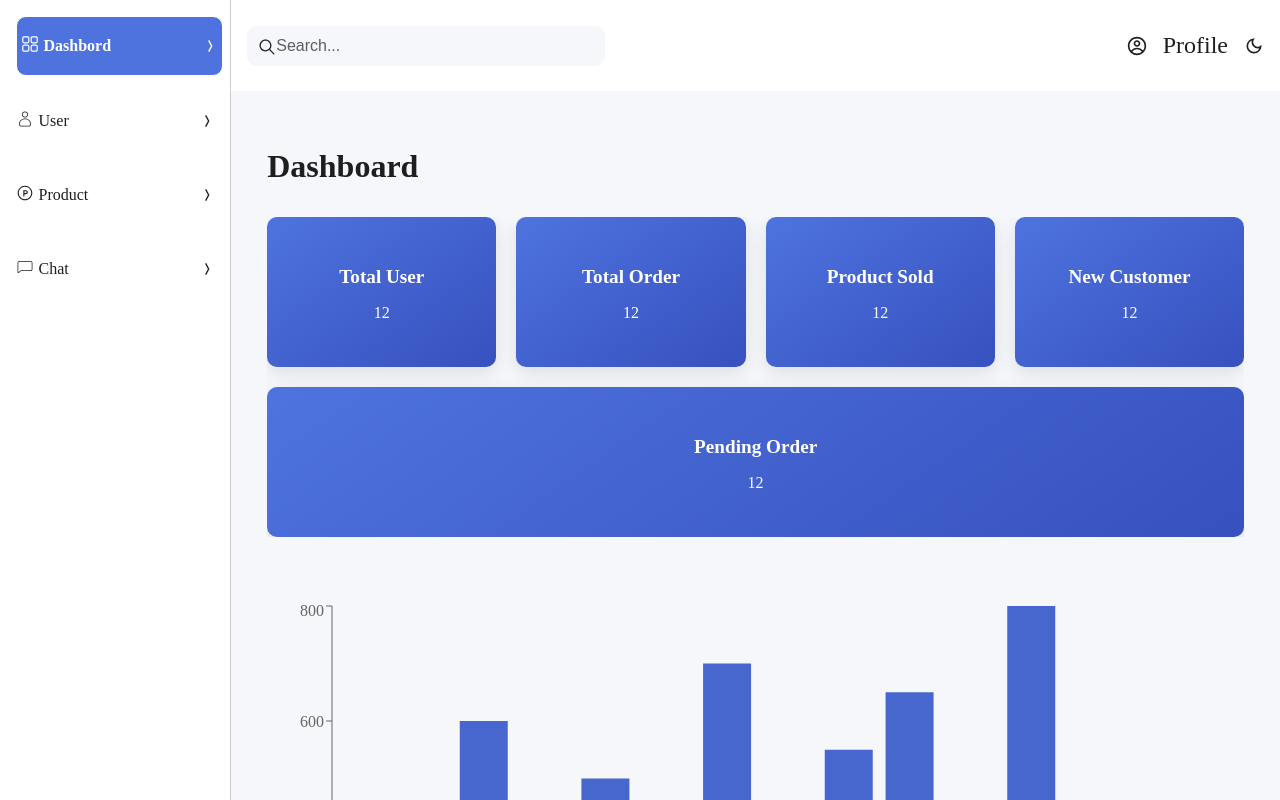
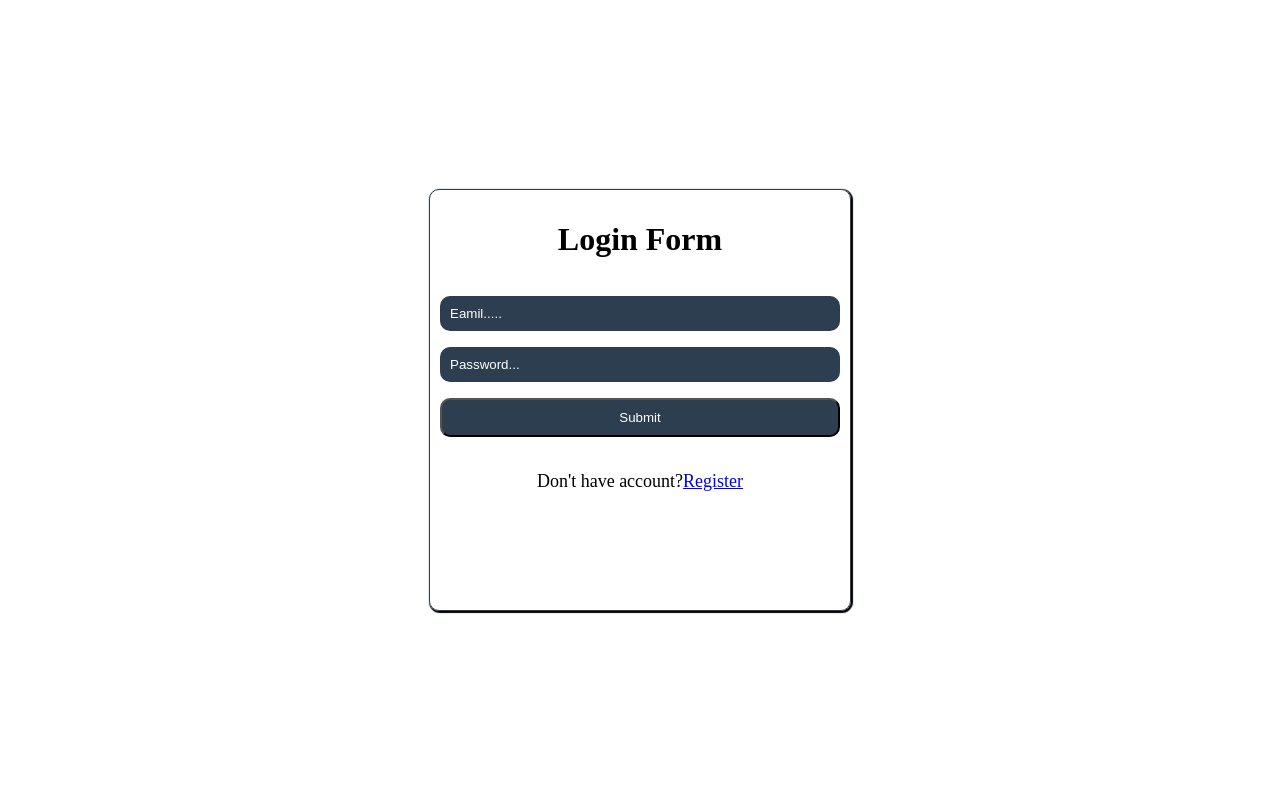
Before and after one commit to MohMohAung-devo/dashboard, a React (Vite) app: page / in a window 1280 px wide. Built offline with nearby package versions, Linux system fonts and the light colour scheme; no server answers.

Commit message:
feat:auth

```diff
--- a/src/App.tsx
+++ b/src/App.tsx
@@ -4,21 +4,29 @@ import Product from "./page/product/Product";
 import User from "./page/user/User";
 import { Routes, BrowserRouter, Route } from "react-router-dom";
 import { ThemeProvider } from "./useContext";
+import { AuthProvider } from "./services/authContext";
 import Chat from "./page/chat/Chat";
+import ProtectRoutes from "./components/ProtectRoutes";
+import Login from "./components/login/Login";
 function App() {
   return (
+    <AuthProvider>
       <ThemeProvider>
         <BrowserRouter>
           <Routes>
+            <Route path="/login" element={<Login />} />
+            <Route path="" element={<ProtectRoutes />}>
               <Route path="" element={<Layout />}>
                 <Route path="/" element={<Home />} />
                 <Route path="/product" element={<Product />} />
                 <Route path="/user" element={<User />} />
                 <Route path="/chat" element={<Chat />} />
               </Route>
+            </Route>
           </Routes>
         </BrowserRouter>
       </ThemeProvider>
+    </AuthProvider>
   );
 }
 
--- /dev/null
+++ b/src/components/ProtectRoutes.tsx
@@ -0,0 +1,11 @@
+import React from "react";
+import { useAuth } from "../services/authContext";
+import Login from "./login/Login";
+import { Home } from "../page/dashbaord/Home";
+
+const ProtectRoutes = () => {
+  const { user } = useAuth();
+  return <div>{!user ? <Login /> : <Home />}</div>;
+};
+
+export default ProtectRoutes;
--- /dev/null
+++ b/src/components/login/Login.module.css
@@ -0,0 +1,51 @@
+.LoginForm {
+  width: 70%;
+  margin: auto;
+  height: 100%;
+}
+
+.Form {
+  display: flex;
+  flex-direction: column;
+  justify-content: center;
+  align-items: center;
+  align-content: center;
+  height: 100vh;
+}
+
+.formWrap {
+  display: flex;
+  flex-direction: column;
+  border: 1px solid #2c3e50;
+  width: 400px;
+  height: 400px;
+  text-align: center;
+  padding: 10px;
+  gap: 1rem;
+  box-shadow: 1px 1px 1px 1px;
+  border-radius: 10px;
+}
+
+.input {
+  padding: 10px;
+  border-radius: 10px;
+  border: none;
+  background-color: #2c3e50;
+  color: white;
+}
+
+.input::placeholder {
+  color: white;
+}
+
+.input:focus {
+  outline: none;
+}
+
+.button {
+  background-color: #2c3e50;
+  padding: 10px;
+  color: white;
+  border-radius: 10px;
+  cursor: pointer;
+}
--- /dev/null
+++ b/src/components/login/Login.tsx
@@ -0,0 +1,27 @@
+import { Link } from "react-router-dom";
+import classes from "./Login.module.css";
+import { useAuth } from "../../services/authContext";
+
+const Login = () => {
+  return (
+    <div className={classes.LoginForm}>
+      <div className={classes.Form}>
+        <form className={classes.formWrap}>
+          <h1>Login Form</h1>
+          <input placeholder="Eamil....." className={classes.input} />
+          <input placeholder="Password..." className={classes.input} />
+          <button type="submit" className={classes.button}>
+            Submit
+          </button>
+          <div style={{ fontSize: "18px" }}>
+            <p>
+              Don't have account?<Link to="/register">Register</Link>
+            </p>
+          </div>
+        </form>
+      </div>
+    </div>
+  );
+};
+
+export default Login;
--- /dev/null
+++ b/src/services/api.ts
@@ -0,0 +1,24 @@
+import axios, { AxiosError } from "axios";
+
+const API = axios.create({
+  baseURL: "http://localhost:3000",
+  withCredentials: true,
+});
+
+API.interceptors.response.use(
+  (response) => response,
+  async (error: AxiosError) => {
+    if (error.response?.status === 401) {
+      try {
+        await API.post("/refresh");
+        return API({ ...error.config, headers: { ...error.config?.headers } });
+      } catch (err) {
+        console.error("Token refresh failed");
+        return Promise.reject(err);
+      }
+    }
+
+    return Promise.reject(error);
+  }
+);
+export default API;
--- /dev/null
+++ b/src/services/auth.ts
@@ -0,0 +1,89 @@
+import API from "./api";
+
+interface userData {
+  // name: string;
+  // email: string;
+  // phone: string;
+  // password: string;
+  // location: string;
+
+  id?: string;
+  _id?: string;
+  name: string;
+  email: string;
+  phone: string;
+  location: string;
+  password?: string;
+  refreshToken?: string;
+  createdAt?: Date;
+}
+
+interface LoginCredentails {
+  email: string;
+  password: string;
+}
+
+interface ApiError extends Error {
+  response?: {
+    data?: {
+      message?: string;
+    };
+    status?: number;
+  };
+}
+
+interface AuthResponse {
+  // success: boolean;
+  // user?: {
+  //   id: string;
+  //   name: string;
+  //   email: string;
+  //   phone: string;
+  //   location: string;
+  // };
+
+  // message?: string;
+
+  success: boolean;
+  accessToken?: string;
+  refreshToken?: string;
+  user: userData;
+  message?: string;
+}
+
+export const register = async (userData: userData): Promise<AuthResponse> => {
+  try {
+    const response = await API.post<AuthResponse>("/users", userData);
+    return response.data;
+  } catch (error: unknown) {
+    const apiError = error as ApiError;
+    throw new Error(apiError.response?.data?.message || "Registration failed");
+  }
+};
+
+export const login = async (
+  credentail: LoginCredentails
+): Promise<AuthResponse> => {
+  const response = await API.post<AuthResponse>("/login", credentail);
+  return response.data;
+};
+
+export const logout = async (): Promise<{ success: boolean }> => {
+  try {
+    const response = await API.post<{ success: boolean }>("/logout");
+    return response.data;
+  } catch (error: unknown) {
+    const apiError = error as ApiError;
+    throw new Error(apiError.response?.data?.message || "Logout failed");
+  }
+};
+
+export const getProfile = async (): Promise<AuthResponse> => {
+  try {
+    const response = await API.get<AuthResponse>("/profile");
+    return response.data;
+  } catch (error) {
+    const apiError = error as ApiError;
+    throw new Error(apiError.response?.data?.message || "Profile fetch failed");
+  }
+};
--- /dev/null
+++ b/src/services/authContext.tsx
@@ -0,0 +1,84 @@
+import React, { useContext, useEffect, useState } from "react";
+import { createContext } from "react";
+import * as authService from "./auth";
+
+interface userData {
+  id?: string;
+  _id?: string;
+  name: string;
+  email: string;
+  phone: string;
+  location: string;
+  password?: string;
+  refreshToken?: string;
+  createdAt?: Date;
+}
+
+interface Props {
+  children: React.ReactNode;
+}
+
+interface AuthResponse {
+  success: boolean;
+  accessToken?: string;
+  refreshToken?: string;
+  user: userData;
+  message?: string;
+}
+interface AuthContextType {
+  user: userData | null;
+  loading: boolean;
+  login: (email: string, password: string) => Promise<AuthResponse>;
+  logout: () => Promise<void>;
+  register: (userData: userData) => Promise<AuthResponse>;
+}
+
+const AuthContext = createContext<AuthContextType | undefined>(undefined);
+
+export const AuthProvider: React.FC<Props> = ({ children }) => {
+  const [user, setUser] = useState<userData | null>(null);
+  const [loading, setLoading] = useState(true);
+
+  useEffect(() => {
+    const checkAuth = async () => {
+      try {
+        const { user } = await authService.getProfile();
+        setUser(user);
+      } catch (error) {
+        setUser(null);
+      } finally {
+        setLoading(false);
+      }
+    };
+    void checkAuth();
+  }, []);
+
+  const login = async (email: string, password: string) => {
+    const data = await authService.login({ email, password });
+    setUser(data.user);
+    return data;
+  };
+
+  const register = async (userData: userData) => {
+    const data = await authService.register(userData);
+    return data;
+  };
+
+  const logout = async () => {
+    await authService.logout();
+    setUser(null);
+  };
+
+  const value = { user, loading, login, logout, register };
+
+  return <AuthContext.Provider value={value}>{children}</AuthContext.Provider>;
+};
+
+export const useAuth = (): AuthContextType => {
+  const context = useContext(AuthContext);
+  if (!context) {
+    throw new Error("useAuth must be used within an AuthProvider");
+  }
+
+  return context;
+};
```
Also changed, not shown: 1 other file (tests, documents, lock files or other folders). Lines whose indentation alone changed are shown as unchanged.
